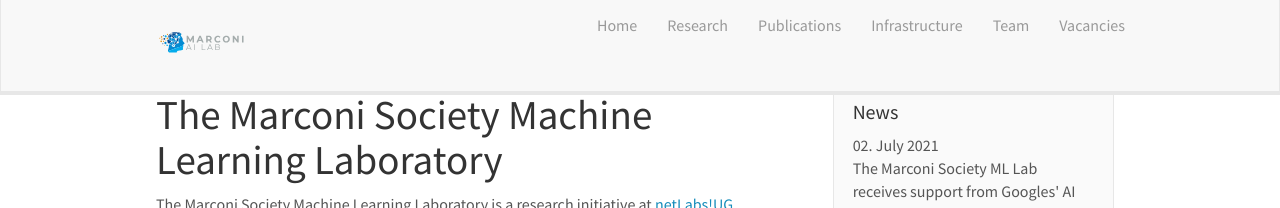
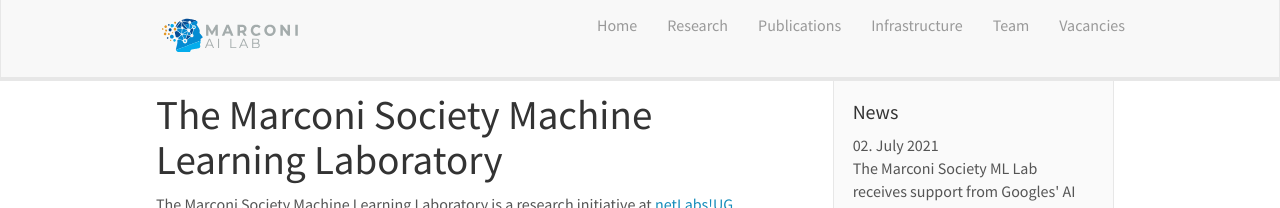
Before and after one commit to msmll/site, a Jekyll site: the page built from _pages/home.md, in a window 1280 px wide. Shown: the top 208 px of the page. Built offline with Jekyll 4.4.1, drawn with Linux system fonts in a browser that asks for light colours; nearby versions of some CDN libraries.

Commit message:
new logo adds

```diff
--- a/_includes/header.html
+++ b/_includes/header.html
@@ -8,7 +8,7 @@
 		<span class="icon-bar"></span>
 	  </button>
 	  <a>
-		<img class="navbar-brand" src="{{ site.url }}{{ site.baseurl }}/images/marconi-svg.svg">
+		<img src="{{ site.url }}{{ site.baseurl }}/images/marconi-svg.svg" style="width: 150px">
 	  </a>
 
 	</div>
```
Also changed, not shown: images/research/holder.png.
